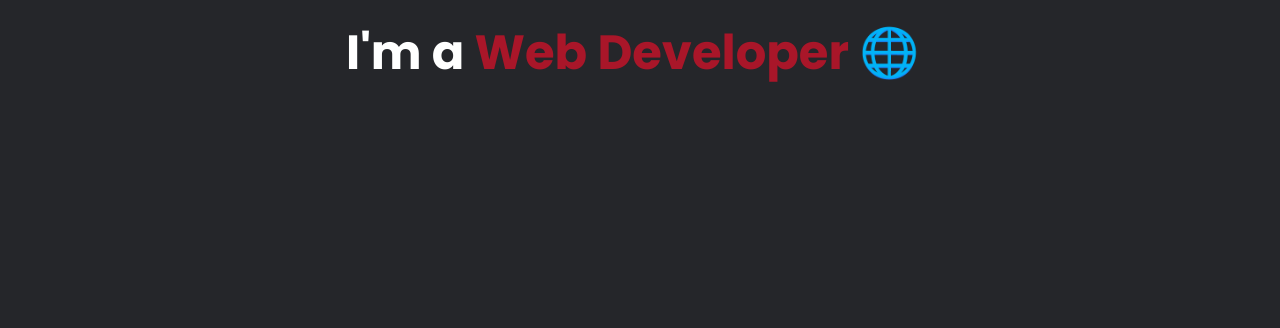
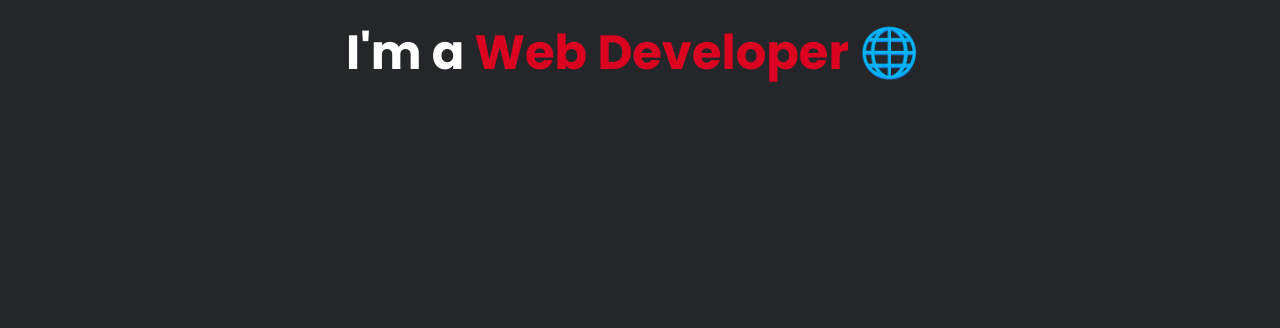
Before and after one commit to GGAshwin/Ashwin, a plain HTML site: page index.html in a window 1280 px wide. Shown: the part 472-800 px from the top of the page. Drawn offline with nearby package versions, Linux system fonts and the light colour scheme.

Commit message:
changed hero image and text color

```diff
--- a/index.html
+++ b/index.html
@@ -25,11 +25,11 @@
 <body>
 
   <!-- loading -->
-  <div class="loading">
+  <!-- <div class="loading">
     <div class="ring">Loading
       <span class="loadSpan"></span>
     </div>
-  </div>
+  </div> -->
 
   <nav class="navbar">
     <div class="brand-title">
@@ -159,8 +159,8 @@
       .pauseFor(2500)
       .deleteAll()
       .typeString('Gamer 🎮')
-      .pauseFor(2500)
-      .deleteChars(8)
+      .pauseFor(1500)
+      .deleteAll()
       .typeString('Computer Science Engineer 💻')
       .pauseFor(2500)
       .start();
--- a/style.scss
+++ b/style.scss
@@ -10,6 +10,7 @@
 $bg1: #030303;
 $text1: #FFFFFF;
 $red1: #A91629;
+$red2: #dc0320;
 $bg2: #25262A;
 $footer: #D9D9D9;
 
@@ -300,7 +301,7 @@ $footer: #D9D9D9;
             text-align: center;
         }
         span {
-            color: $red1;
+            color: $red2;
         }
     }
 }
```
Also changed, not shown: style.css, 2 other files.
